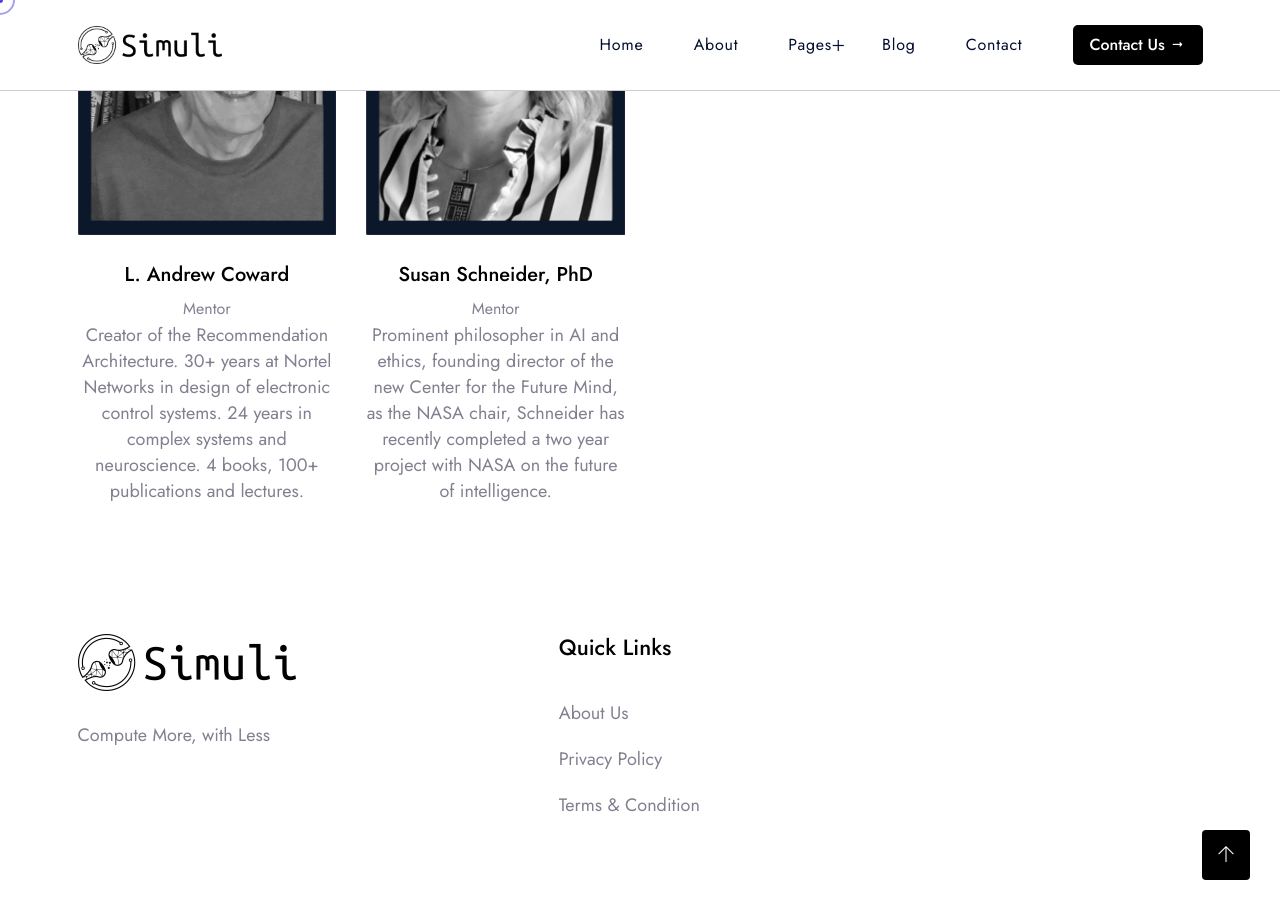
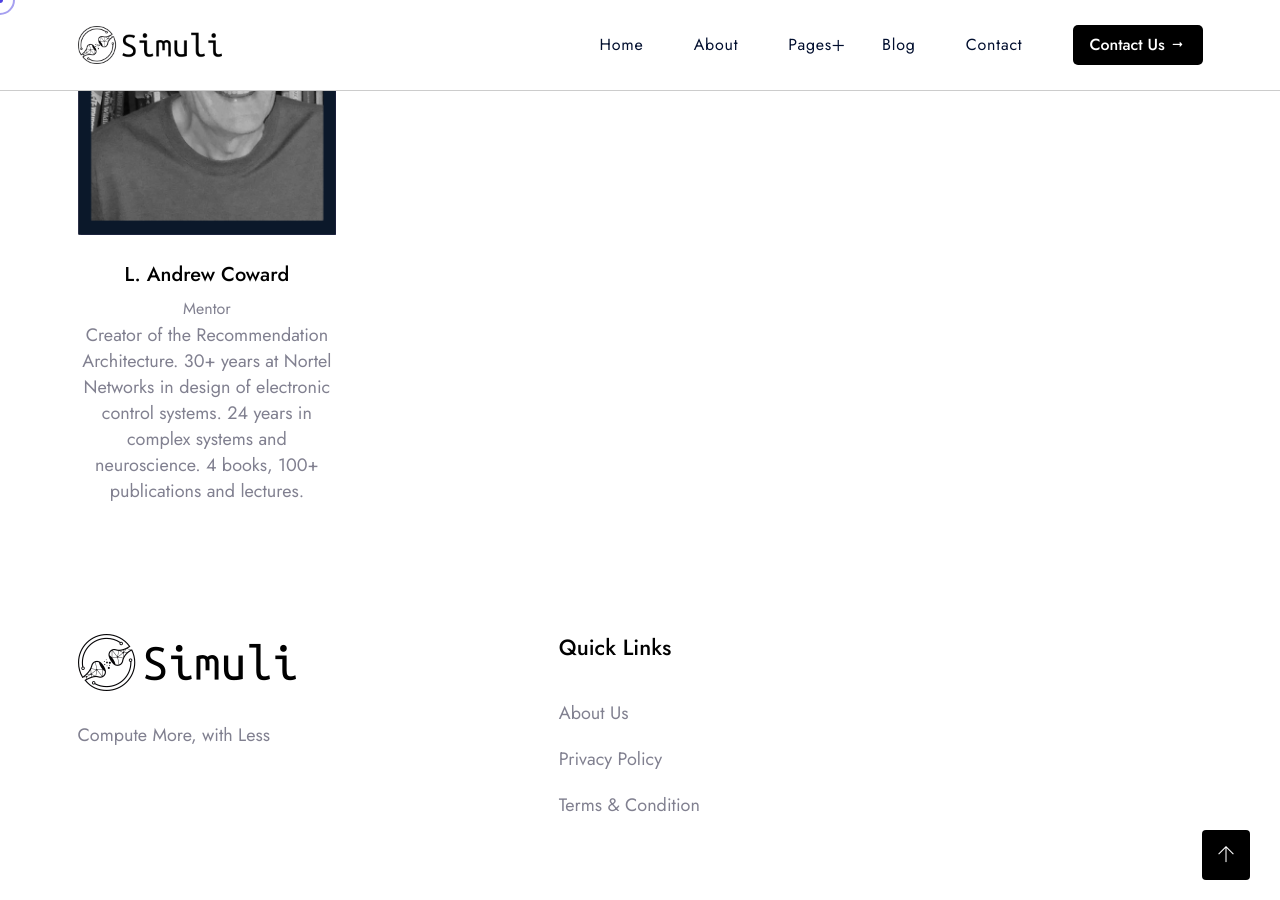
Before and after one commit to simuliinc/simuliinc.github.io, a Jekyll site: the page built from team.md, in a window 1280 px wide and 900 px high, scrolled down 1743 px. Built offline with Jekyll 4.4.1, drawn with Linux system fonts in a browser that asks for light colours; some of the changed lines change nothing that is shown.

Commit message:
Update _config.yml

```diff
--- a/_config.yml
+++ b/_config.yml
@@ -668,8 +668,8 @@ mentors:
   profession: Mentor
   description: Creator of the Recommendation Architecture. 30+ years at Nortel Networks in design of electronic control systems. 24 years in complex systems and neuroscience. 4 books, 100+ publications and lectures.
   web: http://www.landrewcoward.com/
-- image: assets/img/team/5.png
-  username: Susan Schneider, PhD
-  profession: Mentor
-  description: Prominent philosopher in AI and ethics, founding director of the new Center for the Future Mind, as the NASA chair, Schneider has recently completed a two year project with NASA on the future of intelligence.
-  web: https://schneiderwebsite.com/index.html
+# - image: assets/img/team/5.png
+#   username: Susan Schneider, PhD
+#   profession: Mentor
+#   description: Prominent philosopher in AI and ethics, founding director of the new Center for the Future Mind, as the NASA chair, Schneider has recently completed a two year project with NASA on the future of intelligence.
+#   web: https://schneiderwebsite.com/index.html
```
